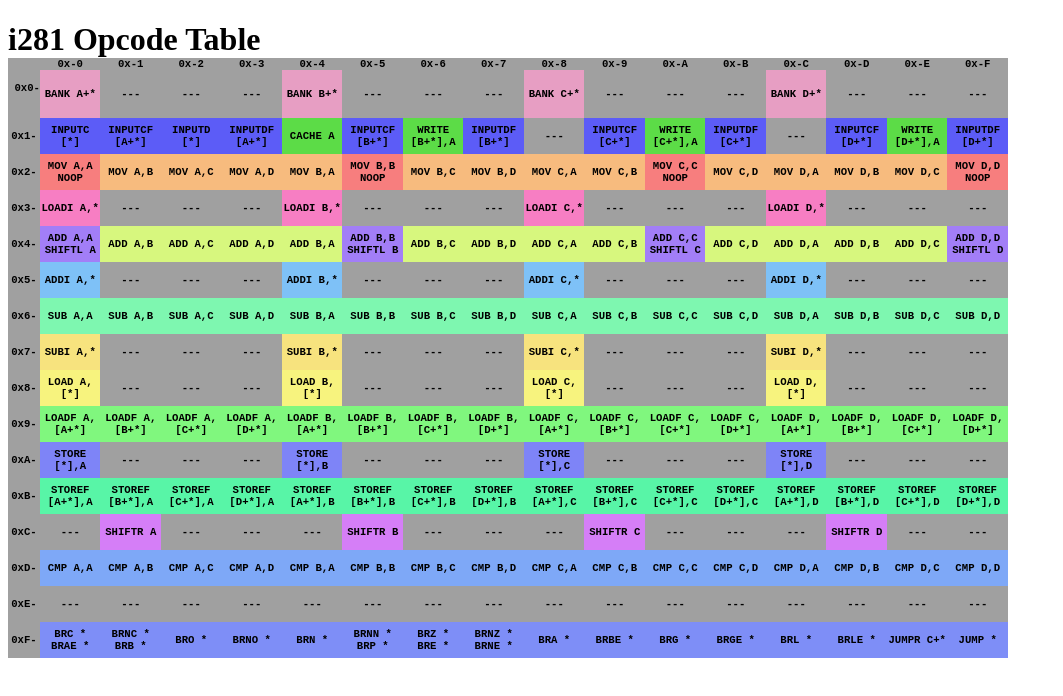
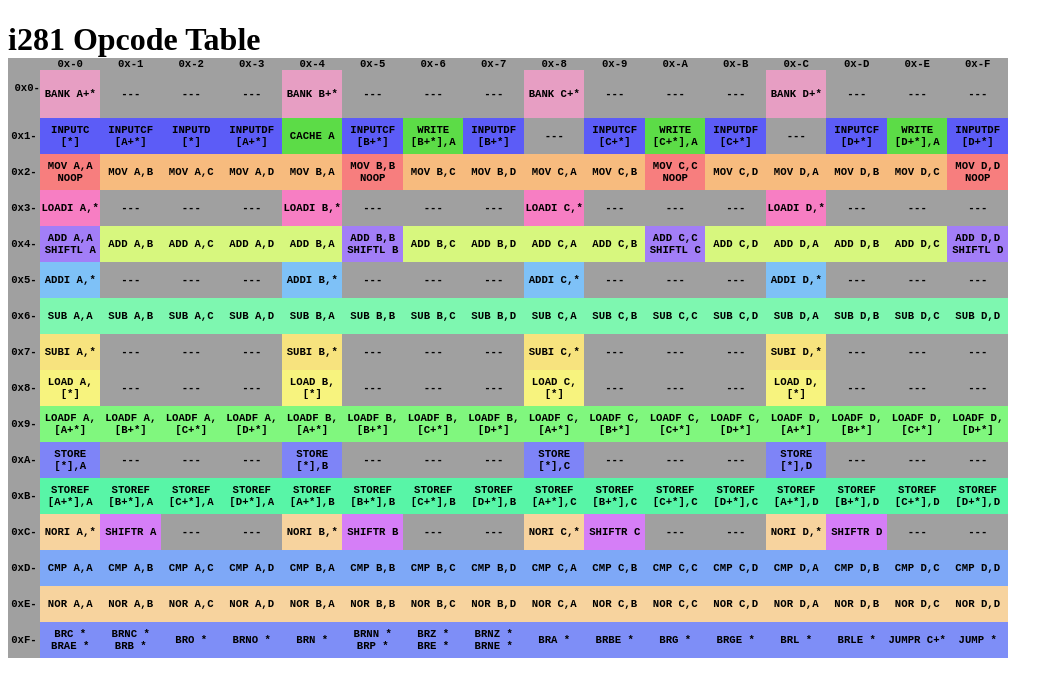
Before and after one commit to tergav17/i281-dev, a plain HTML site: page opcodes/i281_opcodes.html in a window 1280 px wide. Shown: the whole page, without its empty margins (0-1063 px from the left). Drawn offline with Linux system fonts and the light colour scheme.

Commit message:
Added NOR to assembler, fixed XMODEM transmit, and added line numbers to ED

```diff
--- a/dos/other/splash.txt
+++ b/dos/other/splash.txt
@@ -14,4 +14,4 @@ CONFIGURATION:
 	AUX: N/A
 	PRT: N/A
 
-IMAGE GENERATED ON 23/04/24, 02:29:08
+IMAGE GENERATED ON 23/04/24, 13:52:01
--- a/opcodes/i281_opcodes.html
+++ b/opcodes/i281_opcodes.html
@@ -283,19 +283,19 @@
 		<!-- 0xC- Class Instructions -->
 		<tr style="font-family: monospace; font-size: 8pt" align="center">
 			<td bgcolor="#a0a0a0"><b><br>0xC-<br><br></b></td>
-			<td bgcolor="#a0a0a0">---<br>
+			<td bgcolor="#f7d39e">NORI A,*<br>
 			<td bgcolor="#d57ef7">SHIFTR A<br>
 			<td bgcolor="#a0a0a0">---<br>
 			<td bgcolor="#a0a0a0">---<br>
-			<td bgcolor="#a0a0a0">---<br>
+			<td bgcolor="#f7d39e">NORI B,*<br>
 			<td bgcolor="#d57ef7">SHIFTR B<br>
 			<td bgcolor="#a0a0a0">---<br>
 			<td bgcolor="#a0a0a0">---<br>
-			<td bgcolor="#a0a0a0">---<br>
+			<td bgcolor="#f7d39e">NORI C,*<br>
 			<td bgcolor="#d57ef7">SHIFTR C<br>
 			<td bgcolor="#a0a0a0">---<br>
 			<td bgcolor="#a0a0a0">---<br>
-			<td bgcolor="#a0a0a0">---<br>
+			<td bgcolor="#f7d39e">NORI D,*<br>
 			<td bgcolor="#d57ef7">SHIFTR D<br>
 			<td bgcolor="#a0a0a0">---<br>
 			<td bgcolor="#a0a0a0">---<br>
@@ -323,22 +323,22 @@
 		<!-- 0xE- Class Instructions -->
 		<tr style="font-family: monospace; font-size: 8pt" align="center">
 			<td bgcolor="#a0a0a0"><b><br>0xE-<br><br></b></td>
-			<td bgcolor="#a0a0a0">---<br>
-			<td bgcolor="#a0a0a0">---<br>
-			<td bgcolor="#a0a0a0">---<br>
-			<td bgcolor="#a0a0a0">---<br>
-			<td bgcolor="#a0a0a0">---<br>
-			<td bgcolor="#a0a0a0">---<br>
-			<td bgcolor="#a0a0a0">---<br>
-			<td bgcolor="#a0a0a0">---<br>
-			<td bgcolor="#a0a0a0">---<br>
-			<td bgcolor="#a0a0a0">---<br>
-			<td bgcolor="#a0a0a0">---<br>
-			<td bgcolor="#a0a0a0">---<br>
-			<td bgcolor="#a0a0a0">---<br>
-			<td bgcolor="#a0a0a0">---<br>
-			<td bgcolor="#a0a0a0">---<br>
-			<td bgcolor="#a0a0a0">---<br>
+			<td bgcolor="#f7d39e">NOR A,A<br>
+			<td bgcolor="#f7d39e">NOR A,B<br>
+			<td bgcolor="#f7d39e">NOR A,C<br>
+			<td bgcolor="#f7d39e">NOR A,D<br>
+			<td bgcolor="#f7d39e">NOR B,A<br>
+			<td bgcolor="#f7d39e">NOR B,B<br>
+			<td bgcolor="#f7d39e">NOR B,C<br>
+			<td bgcolor="#f7d39e">NOR B,D<br>
+			<td bgcolor="#f7d39e">NOR C,A<br>
+			<td bgcolor="#f7d39e">NOR C,B<br>
+			<td bgcolor="#f7d39e">NOR C,C<br>
+			<td bgcolor="#f7d39e">NOR C,D<br>
+			<td bgcolor="#f7d39e">NOR D,A<br>
+			<td bgcolor="#f7d39e">NOR D,B<br>
+			<td bgcolor="#f7d39e">NOR D,C<br>
+			<td bgcolor="#f7d39e">NOR D,D<br>
 
 		<!-- 0xF- Class Instructions -->
 		<tr style="font-family: monospace; font-size: 8pt" align="center">
```
Also changed, not shown: 18 other files.
